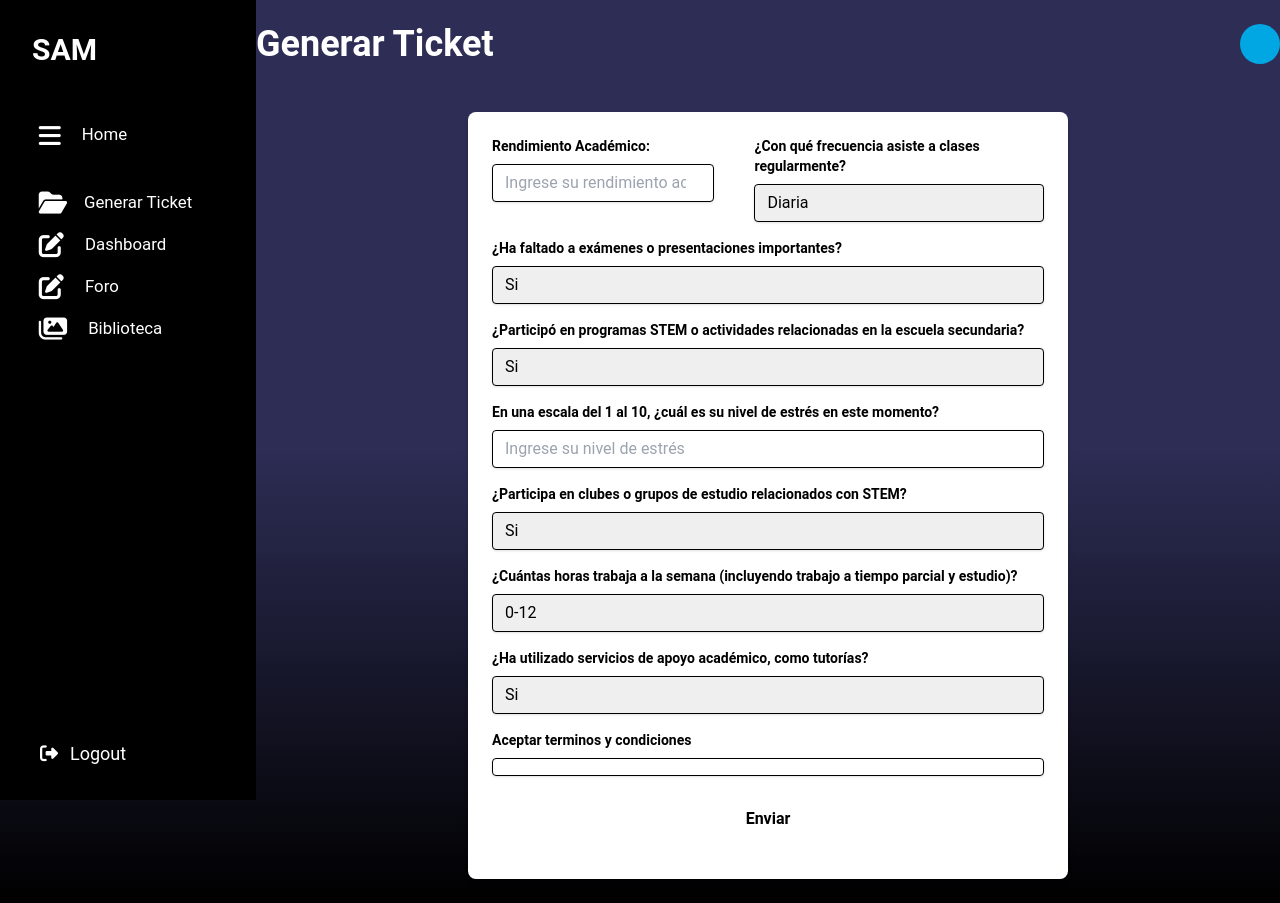
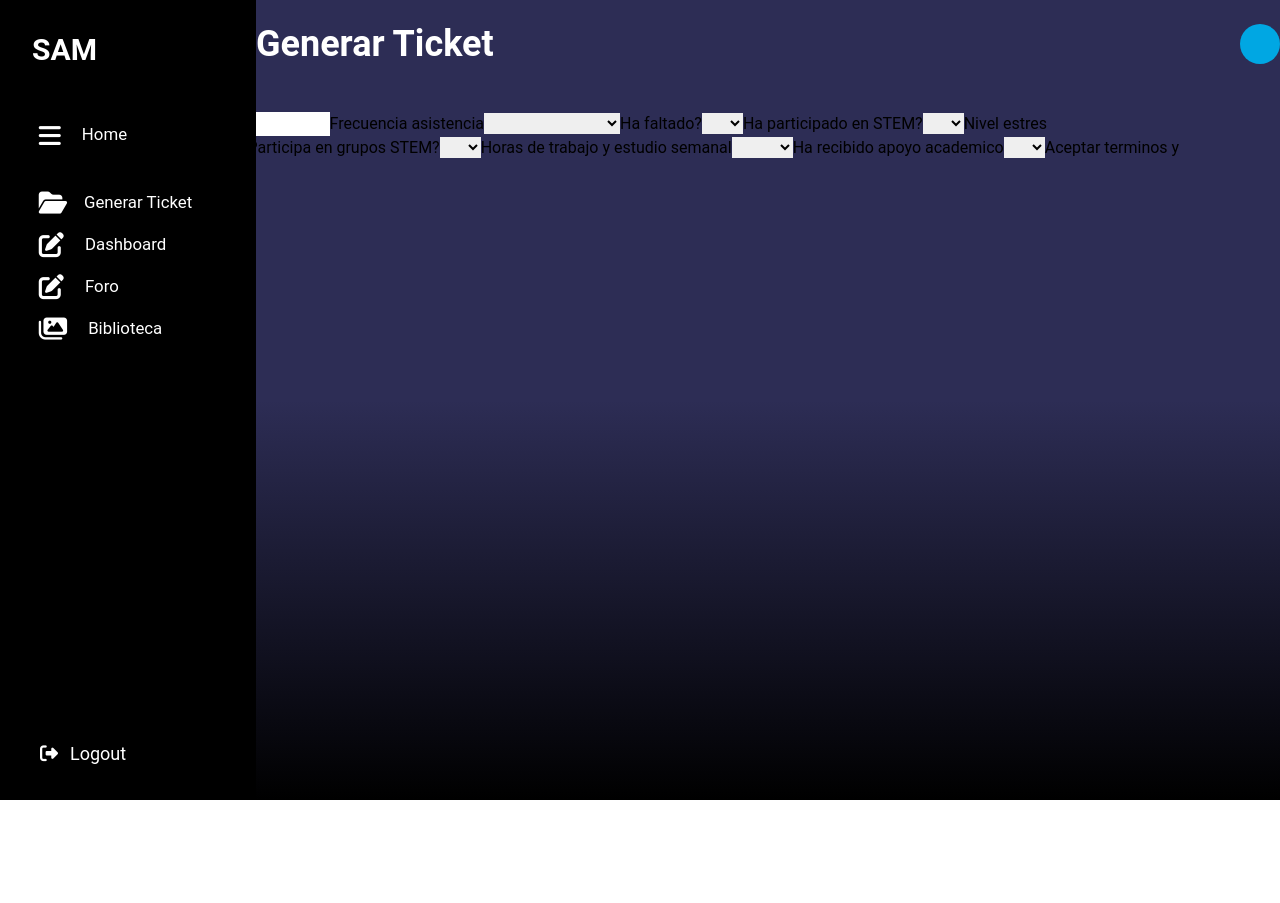
Before and after one commit to Juxnjo/mvpSenaSoft_Globant, a React (Vite) app in the folder client/: page /ticket in a window 1280 px wide. After the commit the page ends 800 px from the top, so only its background shows below. Built offline with nearby package versions, Linux system fonts and the light colour scheme.

Commit message:
validando datos y guardandolos en el frontend

```diff
--- a/client/src/pages/TicketsPage.jsx
+++ b/client/src/pages/TicketsPage.jsx
@@ -1,16 +1,18 @@
 import SideBarComponent from "../components/SideBar/SideBarComponent";
 import { useForm } from "react-hook-form";
 
-export const TicketsPage = () => {
-  const {register, handleSubmit,
-      formState: {errors}
+export const TicketsPage = () =>
+{
+  const { register, handleSubmit,
+    formState: { errors }
   } = useForm()
 
-    console.log(errors)
+  console.log( errors )
 
-  const onSubmit = handleSubmit((data) => {
-    console.log(data)
-    })
+  const onSubmit = handleSubmit( ( data ) =>
+  {
+    console.log( data )
+  } )
 
 
   return (
@@ -27,184 +29,145 @@ export const TicketsPage = () => {
       <div className="container py-6 flex flex-col items-center p-5">
 
 
-        <form onSubmit={onSubmit}
-
-
-          className="bg-white shadow-md rounded-lg p-6  lg:w-[600px] lg:ml-64"
-
-        >
-          <article className="flex justify-start gap-10">
-          <div className="mb-4">
-            <label htmlFor="rendimiento" className="block text-gray-700 text-sm font-bold mb-2">
-              Rendimiento Académico:
-            </label>
-            <input
-              type="number"
-              placeholder="Ingrese su rendimiento académico"
-              className="shadow appearance-none border rounded w-full py-2 px-3 text-gray-700 leading-tight focus:outline-none focus:shadow-outline"
-              {...register("rendimiento ", {
+        <form onSubmit={ onSubmit }>
+          <label htmlFor="">Rendimiento</label>
+          <input type="number" { ...register( "rendimiento", {
             required: {
               value: true,
-                  message: "Nombre es requerido"
+              message: "Rendimiento es obligatorio"
             },
             max: {
               value: 10,
               message: "Maximo 10"
-                },
-                maxLenght: {
-                  value: 2,
-                  message: "Numero de maximo dos caracteres"
             }
-              })}
-            />
+          } ) } />
           {
-              errors.rendimiento && <span className="">{errors.rendimiento.message}</span>
+            errors.rendimiento && <span className="text-red">{ errors.rendimiento.message }</span>
           }
 
-          </div>
-
-          <div className="mb-4">
-            <label htmlFor="frecuencia" className="block text-gray-700 text-sm font-bold mb-2">
-              ¿Con qué frecuencia asiste a clases regularmente?
-            </label>
-            <select
-              className="shadow appearance-none border rounded w-full py-2 px-3 text-gray-700 leading-tight focus:outline-none focus:shadow-outline"
-              {...register("frecuencia ", {
-                required: true
-              })}
-            >
+          <label htmlFor="">Frecuencia asistencia</label>
+          <select name="" id="" { ...register( "frecuencia", {
+            required: {
+              value: true,
+              message: "Debe elegir una opcion",
+            }
+          } ) }>
+            <option selected ></option>
             <option value="diaria">Diaria</option>
             <option value="semanalmente">Semanalmente</option>
             <option value="ocasionalmente">Ocasionalmente</option>
             <option value="nunca">Nunca</option>
           </select>
-          </div>
-          </article>
 
-          <div className="mb-4">
-            <label htmlFor="faltas" className="block text-gray-700 text-sm font-bold mb-2">
-              ¿Ha faltado a exámenes o presentaciones importantes?
+          <label htmlFor="">Ha faltado?</label>
+          <select name="" id="" { ...register( "faltas", {
+            required: {
+              value: true,
+              message: "Debe elegir una opcion"
+            }
+          } ) }>
+            <option selected></option>
+            <option value="si">Si</option>
+            <option value="no">No</option>
+          </select>
+
+          <label htmlFor="">Ha participado en STEM?</label>
+          <select name="" id="" { ...register( "participacion", {
+            required: {
+              value: true,
+              message: "Debe elegir una opcion"
+            }
+          } ) }>
+            <option selected></option>
+            <option value="si">Si</option>
+            <option value="no">No</option>
+          </select>
+
+          <label htmlFor="">Nivel estres</label>
+          <input type="number" { ...register( "estres", {
+            required: {
+              value: true,
+              message: "Estres es obligatorio"
+            },
+            max: {
+              value: 10,
+              message: "Maximo 10"
+            }
+          } ) } />
+          {
+            errors.estres && <span className="text-red">{ errors.estres.message }</span>
+          }
+
+          <label >
+            ¿Participa en grupos STEM?
           </label>
-            <select
-
-              className="shadow appearance-none border rounded w-full py-2 px-3 text-gray-700 leading-tight focus:outline-none focus:shadow-outline"
-              {...register("faltas ", {
-                required: true
-              })}
+          <select { ...register( "grupos", {
+            required: {
+              value: true,
+              message: "Elija una opcion"
+            }
+          } ) }
           >
+            <option selected></option>
             <option value="si">Si</option>
             <option value="no">No</option>
 
           </select>
-          </div>
 
-          <div className="mb-4">
-            <label className="block text-gray-700 text-sm font-bold mb-2">
-              ¿Participó en programas STEM o actividades relacionadas en la escuela secundaria?
+          <label >
+            Horas de trabajo y estudio semanal
           </label>
-            <select
-
-              className="shadow appearance-none border rounded w-full py-2 px-3 text-gray-700 leading-tight focus:outline-none focus:shadow-outline"
-              {...register("participacion", {
-                required: true
-              })}
+          <select  { ...register( "horas", {
+            required: {
+              value: true,
+              message: "Debe elegir una franja"
+            }
+          } ) }
           >
-              <option value="si">Si</option>
-              <option value="no">No</option>
-
-            </select>
-          </div>
-
-          <div className="mb-4">
-            <label htmlFor="nivelEstrés" className="block text-gray-700 text-sm font-bold mb-2">
-              En una escala del 1 al 10, ¿cuál es su nivel de estrés en este momento?
-            </label>
-            <input
-              type="number"
-              max={10}
-              placeholder="Ingrese su nivel de estrés"
-              className="shadow appearance-none border rounded w-full py-2 px-3 text-gray-700 leading-tight focus:outline-none focus:shadow-outline"
-              {...register("estres ", {
-                required: true
-              })}
-            />
-          </div>
-
-          <div className="mb-4">
-            <label className="block text-gray-700 text-sm font-bold mb-2">
-              ¿Participa en clubes o grupos de estudio relacionados con STEM?
-            </label>
-            <select
-
-              className="shadow appearance-none border rounded w-full py-2 px-3 text-gray-700 leading-tight focus:outline-none focus:shadow-outline"
-              {...register("grupos", {
-                required: true
-              })}
-            >
-              <option value="si">Si</option>
-              <option value="no">No</option>
-
-            </select>
-          </div>
-
-          <div className="mb-4">
-            <label className="block text-gray-700 text-sm font-bold mb-2">
-              ¿Cuántas horas trabaja a la semana (incluyendo trabajo a tiempo parcial y estudio)?
-            </label>
-            <select
-
-              className="shadow appearance-none border rounded w-full py-2 px-3 text-gray-700 leading-tight focus:outline-none focus:shadow-outline"
-              {...register("horas", {
-                required: true
-              })}
-            >
+            <option selected></option>
             <option value="0-12">0-12</option>
             <option value="13-24">13-24</option>
             <option value="25-36">25-36</option>
             <option value="37-48">37-48</option>
 
           </select>
-          </div>
 
-          <div className="mb-4">
-            <label className="block text-gray-700 text-sm font-bold mb-2">
-              ¿Ha utilizado servicios de apoyo académico, como tutorías?
+          <label >
+              Ha recibido apoyo academico
             </label>
-            <select
-
-              className="shadow appearance-none border rounded w-full py-2 px-3 text-gray-700 leading-tight focus:outline-none focus:shadow-outline"
-              {...register("apoyos", {
-                required: true
+            <select {...register("apoyos", {
+                required: {
+                  value: true,
+                  message: "Elija una opcion"
+                }
               })}
             >
+              <option selected></option>
               <option value="si">Si</option>
               <option value="no">No</option>
 
             </select>
-          </div>
 
-            <div className="mb-4">
-            <label className="block text-gray-700 text-sm font-bold mb-2">
+            <label >
               Aceptar terminos y condiciones
             </label>
             <input
               type="checkbox"
-              className="shadow appearance-none border rounded w-full py-2 px-3 text-gray-700 leading-tight focus:outline-none focus:shadow-outline"
+
               {...register("terminos", {
-                required: true
+                required: {
+                  value: true,
+                  message: "Debe aceptar los terminos"
+                }
               })}
             />
+            {
+            errors.terminos && <span className="text-red">{ errors.terminos.message }</span>
+          }
 
-          </div>
 
-          <div className="mb-4">
-            <button
-              type="submit"
-              className="bg-blue-500 hover:bg-blue-700 text-black font-bold py-2 px-4 rounded focus:outline-none focus:shadow-outline w-full"
-            >
-              Enviar
-            </button>
-          </div>
+          <button type="submit" className="text-white">SUBMIT</button>
+
         </form>
       </div>
     </div>
--- a/client/tailwind.config.js
+++ b/client/tailwind.config.js
@@ -11,7 +11,8 @@ export default {
       semiLightBlue: '#00a7e3',
       lightBlue: '#bbeeff',
       white: '#ffffff',
-      black: '#000000'
+      black: '#000000',
+      red: "#AE2A19"
     },
     fontFamily:{
       Roboto: ['Roboto', 'sans-serif']
```
Lines whose indentation alone changed are shown as unchanged.
